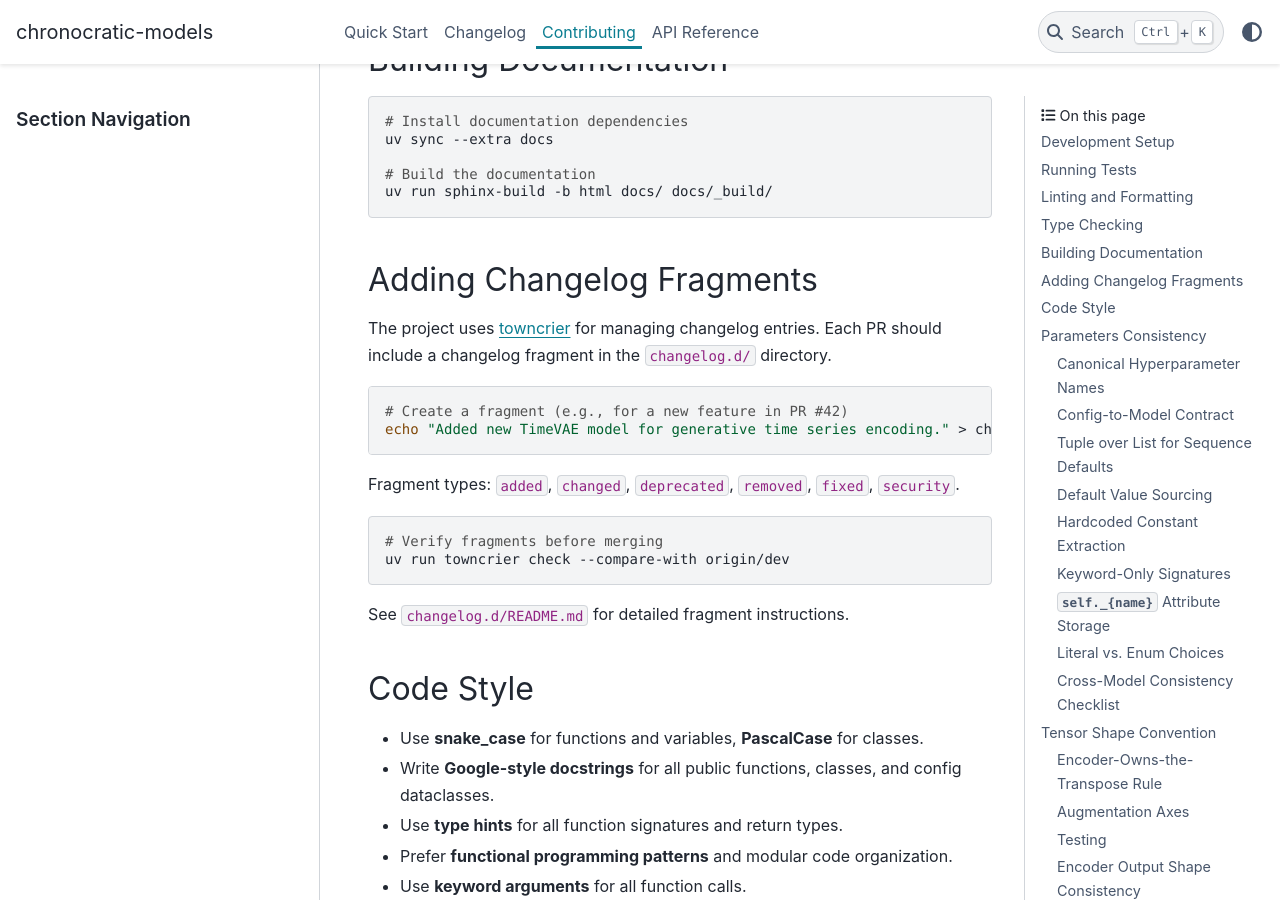
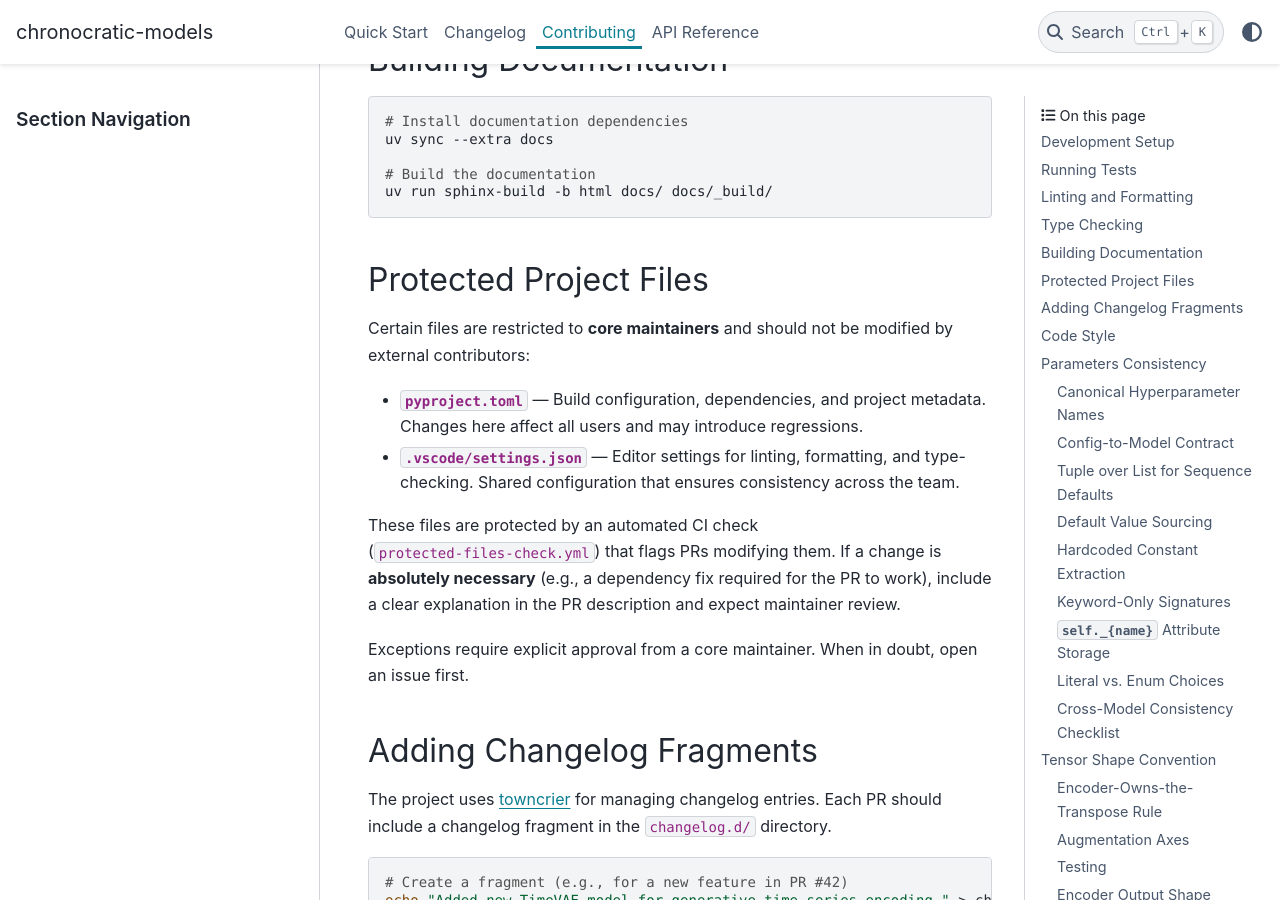
Before and after one commit to chronocratic/chronocratic-models, a Sphinx documentation site: the page built from docs/contributing.md, in a window 1280 px wide and 900 px high, scrolled down 1292 px. Built offline with Sphinx 7.4.7 and the PyData theme 0.15.4, drawn with Linux system fonts in a browser that asks for light colours; the version number could not be read and is left out.

Commit message:
ci: add protected-files check workflow and contributing policy
- .github/workflows/protected-files-check.yml: trigger on
  pull_request_target, detect changes to pyproject.toml and
  .vscode/settings.json, post reviewer comment via PR
- docs/contributing.md: document protected file policy, require
  core maintainer approval for changes

Co-Authored-By: Claude <noreply@anthropic.com>

````diff
--- a/docs/contributing.md
+++ b/docs/contributing.md
@@ -58,6 +58,17 @@ uv sync --extra docs
 # Build the documentation
 uv run sphinx-build -b html docs/ docs/_build/
 ```
+
+## Protected Project Files
+
+Certain files are restricted to **core maintainers** and should not be modified by external contributors:
+
+- **`pyproject.toml`** — Build configuration, dependencies, and project metadata. Changes here affect all users and may introduce regressions.
+- **`.vscode/settings.json`** — Editor settings for linting, formatting, and type-checking. Shared configuration that ensures consistency across the team.
+
+These files are protected by an automated CI check (`protected-files-check.yml`) that flags PRs modifying them. If a change is **absolutely necessary** (e.g., a dependency fix required for the PR to work), include a clear explanation in the PR description and expect maintainer review.
+
+Exceptions require explicit approval from a core maintainer. When in doubt, open an issue first.
 
 ## Adding Changelog Fragments
 
````
Also changed, not shown: 1 other file.
